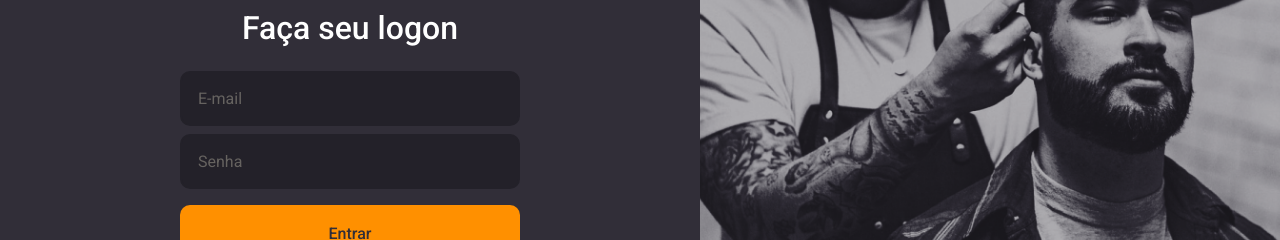
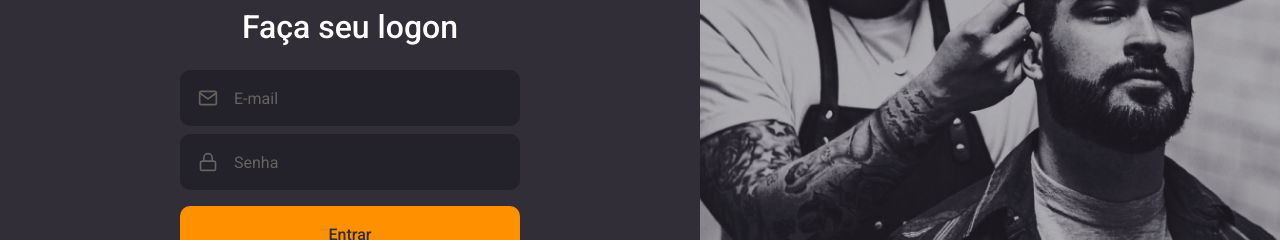
Before and after one commit to willfeliz1/goBarber-FrontEnd, a React (Create React App) app: page / in a window 1280 px wide. Shown: the part 289-529 px from the top of the page. Built offline with nearby package versions, Linux system fonts and the light colour scheme.

Commit message:
changing to new components input and button created

```diff
--- a/src/pages/SignIn/index.tsx
+++ b/src/pages/SignIn/index.tsx
@@ -1,7 +1,10 @@
 import React from 'react';
-import { FiLogIn } from 'react-icons/fi';
+import { FiLogIn, FiMail, FiLock } from 'react-icons/fi';
 
 import logoImg from '../../assets/logo.svg';
+
+import Input from '../../components/Input';
+import Button from '../../components/Button';
 
 import { Container, Content, Background } from './styles';
 
@@ -13,20 +16,23 @@
       <form>
         <h1>Faça seu logon</h1>
 
-        <input placeholder="E-mail" />
+        <Input name="Email" icon={FiMail} placeholder="E-mail" />
 
-        <input type="password" placeholder="Senha" />
+        <Input
+          name="password"
+          icon={FiLock}
+          type="password"
+          placeholder="Senha"
+        />
 
-        <button type="submit">Entrar</button>
+        <Button type="submit">Entrar</Button>
 
         <a href="forgot">Esqueci minha senha</a>
       </form>
 
-      <a href="asdsa">
+      <a href="aslogindsa">
         <FiLogIn />
         Criar conta
-        {' '}
-
       </a>
     </Content>
     <Background />
--- a/src/pages/SignIn/styles.ts
+++ b/src/pages/SignIn/styles.ts
@@ -29,23 +29,6 @@
       margin-bottom: 24px;
     }
 
-    input {
-      background: #232129;
-      border-radius: 10px;
-      border: 2px solid #232129;
-      padding: 16px;
-      width: 100%;
-      color: #F4EDE8;
-
-      &::placeholder {
-        color: #666360;
-      }
-
-      & + input {
-        margin-top: 8px;
-      }
-    }
-
     button {
       background: #ff9000;
       height: 56px;
@@ -64,14 +47,14 @@
     }
 
     a {
-      color: #F4EDE8;
+      color: #f4ede8;
       display: block;
       margin-top: 24px;
       text-decoration: none;
       transition: color 0.2s;
 
       &:hover {
-        color: ${shade(0.2, '#f4ede8')}
+        color: ${shade(0.2, '#f4ede8')};
       }
     }
   }
@@ -91,11 +74,9 @@
     }
 
     &:hover {
-        color: ${shade(0.2, '#ff9000')}
+      color: ${shade(0.2, '#ff9000')};
     }
   }
-
-
 `;
 
 export const Background = styled.div`
```
Lines whose indentation alone changed are shown as unchanged.
